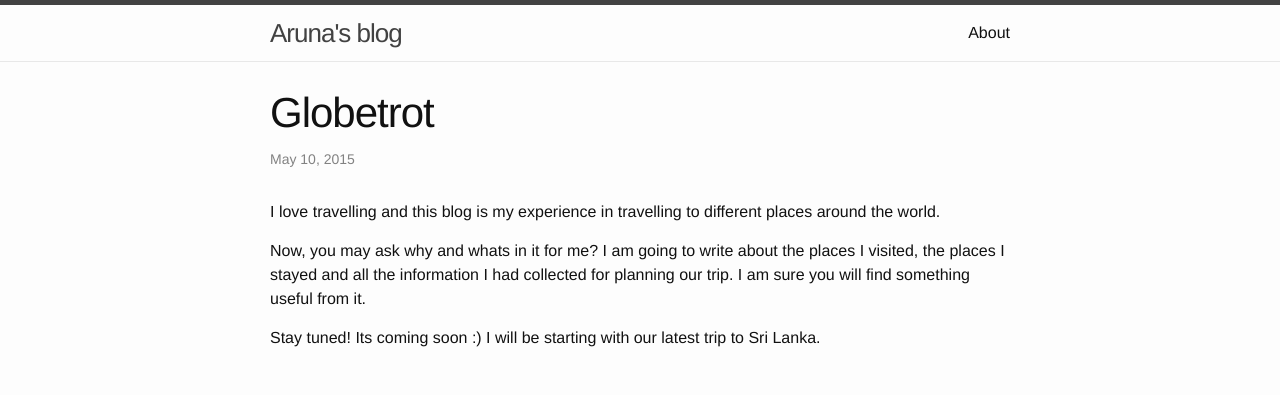
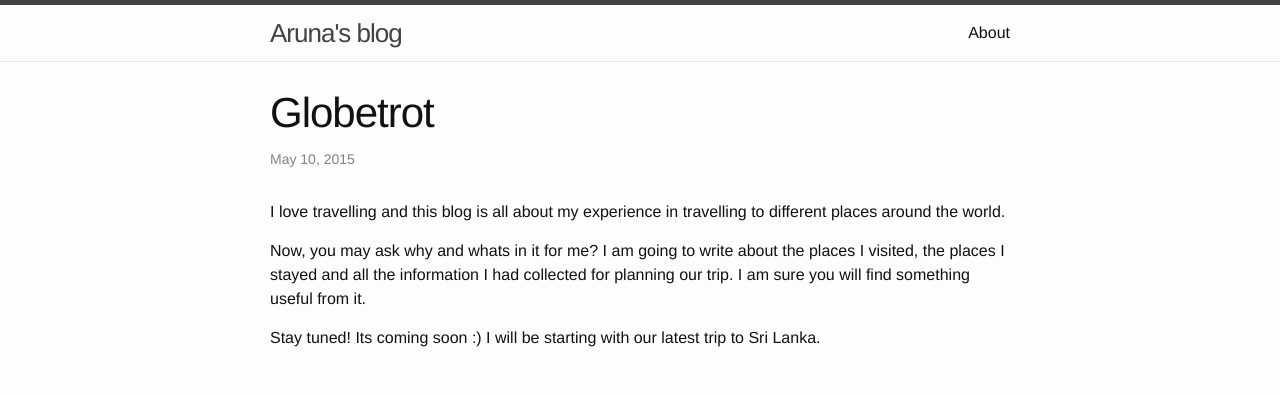
Before and after one commit to ArunaGokul/arunagokul.github.io, a Jekyll site: the page built from _posts/2015-05-10-globetrot.markdown, in a window 1280 px wide. Shown: the top 395 px of the page. Built offline with Jekyll 4.4.1, drawn with Linux system fonts in a browser that asks for light colours.

```diff
--- /dev/null
+++ b/CNAME
@@ -0,0 +1 @@
+globetrotwith.me
--- a/_posts/2015-05-10-globetrot.markdown
+++ b/_posts/2015-05-10-globetrot.markdown
@@ -4,7 +4,7 @@ title:  "Globetrot"
 date:   2015-05-10 11:42:30
 categories: about general
 ---
-I love travelling and this blog is my experience in travelling to different places around the world.
+I love travelling and this blog is all about my experience in travelling to different places around the world.
 
 Now, you may ask why and whats in it for me? I am going to write about the places I visited, the places I stayed and all the information I had collected for planning our trip. I am sure you will find something useful from it.
 
```
